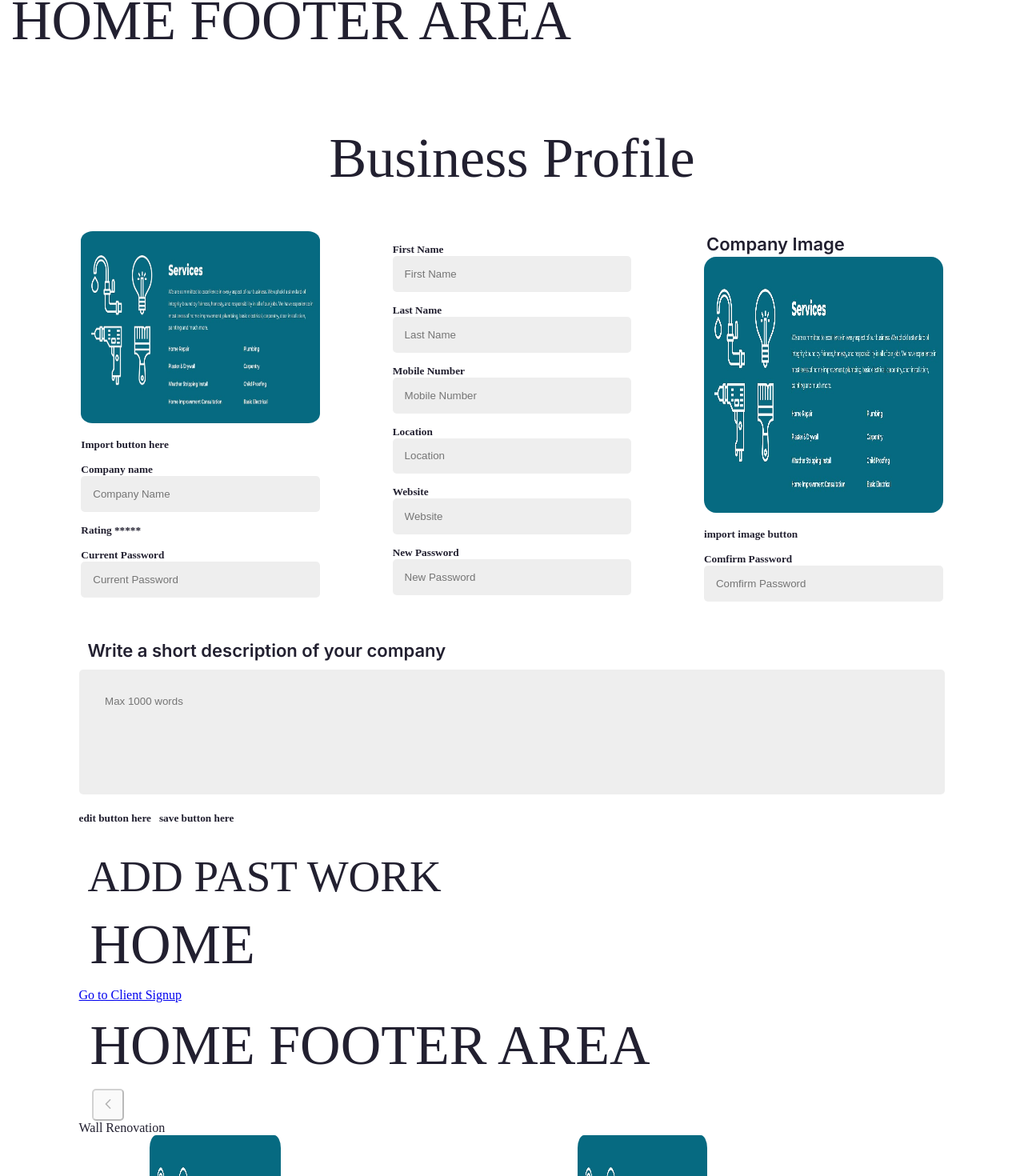
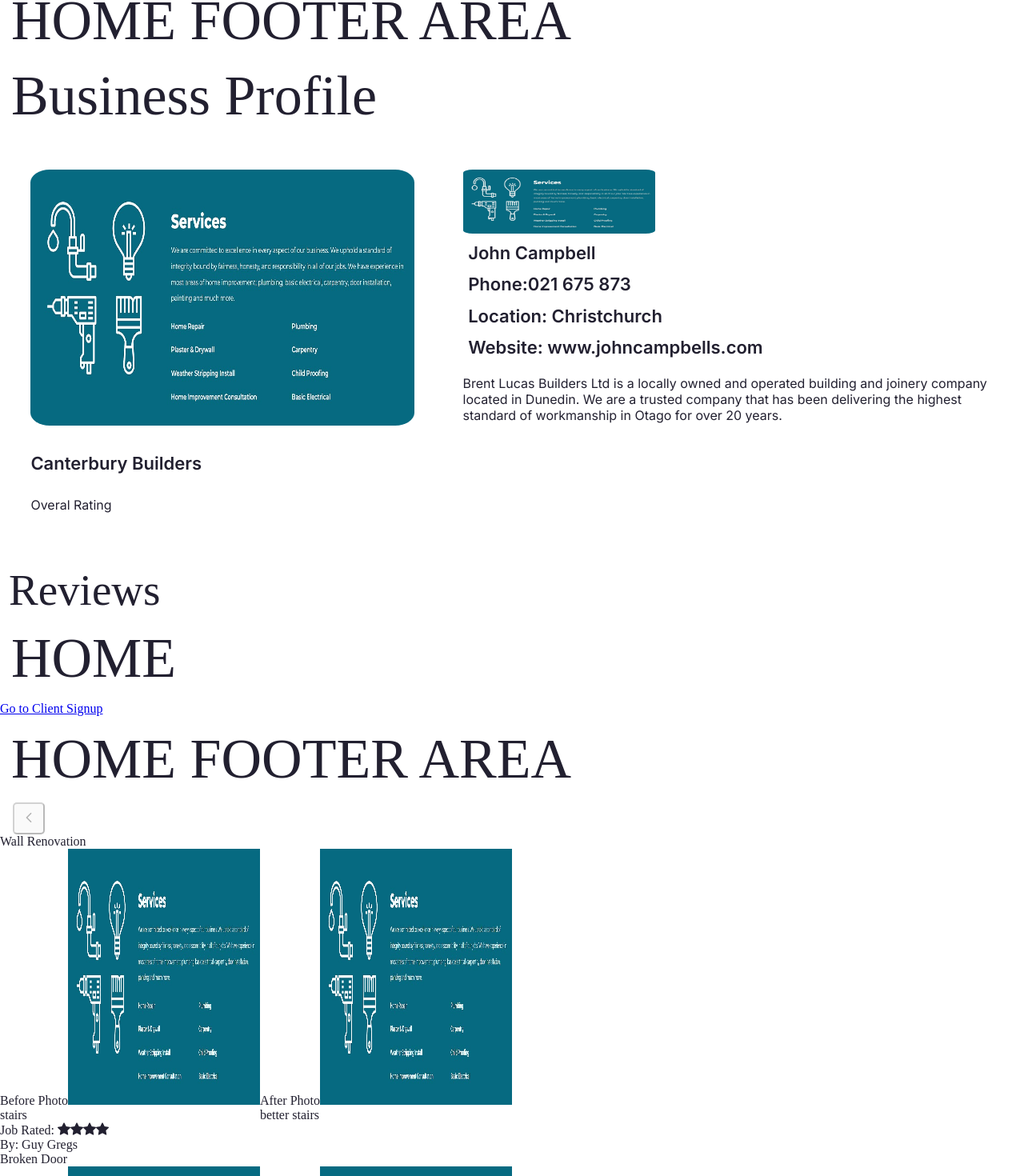
Before and after one commit to Katematestate/tradie-app, a Vue app in the folder front/: page / in a window 1280 px wide. Shown: the part 154-1624 px from the top of the page at 80% size. Built offline with nearby package versions, Linux system fonts and the light colour scheme.

Commit message:
job view page

```diff
--- a/front/src/App.vue
+++ b/front/src/App.vue
@@ -1,5 +1,5 @@
 <script setup>
-import TradieAccountPage from "./views/TradieAccountPage.vue";
+import TradieAccountPage from "./views/TradieAccountView.vue";
 </script>
 <template>
   <router-view></router-view>
--- a/front/src/views/TradieAccountPage.vue
+++ b/front/src/views/TradieAccountPage.vue
@@ -195,6 +195,7 @@
   display: flex;
   flex-flow: nowrap column;
   align-items: stretch;
+  background-color: #eeeeee;
 }
 .review-photos {
   display: flex;
--- /dev/null
+++ b/front/src/views/TradieAccountView.vue
@@ -0,0 +1,138 @@
+<template>
+  <div class="info-section">
+    <h1>Business Profile</h1>
+
+    <div class="info-flex">
+      <div class="info-image-flex">
+        <img src="../assets/images/dev.jpg" />
+        <h4>Canterbury Builders</h4>
+        <p>Overal Rating</p>
+      </div>
+
+      <div class="info-text">
+        <img src="../assets/images/dev.jpg" />
+        <h4>John Campbell</h4>
+        <h4>Phone:021 675 873</h4>
+        <h4>Location: Christchurch</h4>
+        <h4>Website: www.johncampbells.com</h4>
+        <p>
+          Brent Lucas Builders Ltd is a locally owned and operated building and
+          joinery company located in Dunedin. We are a trusted company that has
+          been delivering the highest standard of workmanship in Otago for over
+          20 years.
+        </p>
+      </div>
+    </div>
+  </div>
+
+  <div class="review-section">
+    <h2>Reviews</h2>
+    <router-view></router-view>
+
+    <Carousel :value="carouselItems" :num-visible="2" :num-scroll="1">
+      <template #item="slotProps">
+        <div class="job-review">
+          <div>{{ slotProps.data.job }}</div>
+
+          <div class="review-photos">
+            <div class="review-photo">
+              <span>Before Photo</span>
+              <img src="../assets/images/dev.jpg" />
+              <div>{{ slotProps.data.beforeImage }}</div>
+            </div>
+
+            <div class="review-photo">
+              <span>After Photo</span>
+              <img src="../assets/images/dev.jpg" />
+              <div>{{ slotProps.data.afterImage }}</div>
+            </div>
+          </div>
+
+          <div class="review-info">
+            <div>
+              Job Rated:
+              <i v-for="_ in slotProps.data.rating" class="pi pi-star-fill"></i>
+            </div>
+
+            <div>By: {{ slotProps.data.author }}</div>
+          </div>
+        </div>
+      </template>
+    </Carousel>
+  </div>
+</template>
+
+<style scoped lang="scss">
+.info-image-flex img {
+  height: 20em;
+  width: 30em;
+  border-radius: 5%;
+}
+
+.info-text img {
+  height: 5em;
+  width: 15em;
+  border-radius: 5%;
+}
+
+.info-flex {
+  display: flex;
+  flex-direction: row;
+  gap: 5%;
+  padding: 3%;
+}
+.info-text h4 {
+  margin: 0%;
+  padding: 1%;
+}
+.job-review {
+  display: flex;
+  flex-flow: nowrap column;
+  align-items: stretch;
+}
+.review-photo img {
+  width: 15em;
+  height: 20em;
+}
+.review-photos {
+  display: flex;
+  flex-direction: row;
+}
+</style>
+
+<script setup>
+import Carousel from "primevue/carousel";
+
+const carouselItems = [
+  {
+    job: "Wall Renovation",
+    beforeImage: "stairs",
+    afterImage: "better stairs",
+    rating: 4,
+    author: "Guy Gregs",
+  },
+  {
+    job: "Broken Door",
+    beforeImage: "stairs",
+    afterImage: "better stairs",
+    rating: 2,
+    author: "Guy Gregs",
+  },
+
+  {
+    job: "Broken Fence",
+    beforeImage: "stairs",
+    afterImage: "better stairs",
+    rating: 4,
+    author: "Guy Gregs",
+  },
+
+  {
+    job: "Kitchen Renovation",
+    beforeImage: "stairs",
+    afterImage: "better stairs",
+    rating: 4,
+    author: "Guy Gregs",
+  },
+];
+</script>
```
